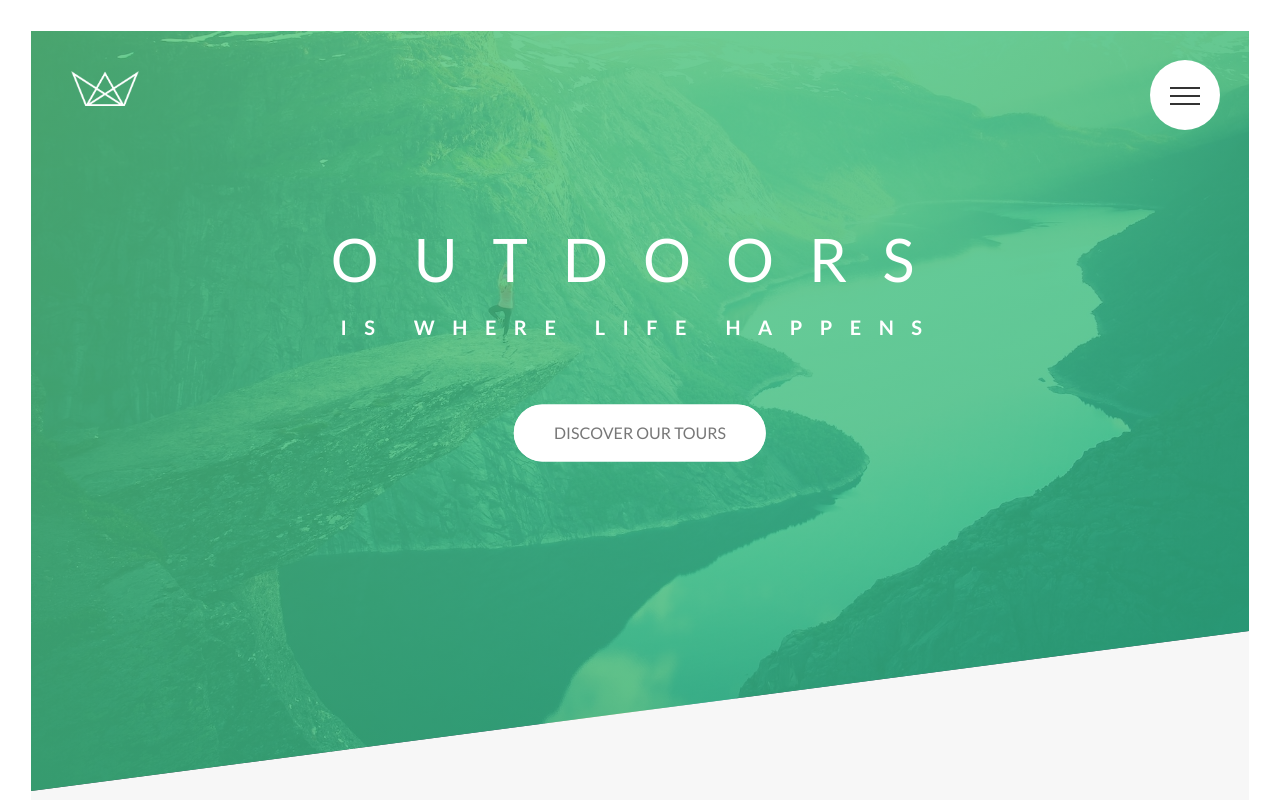
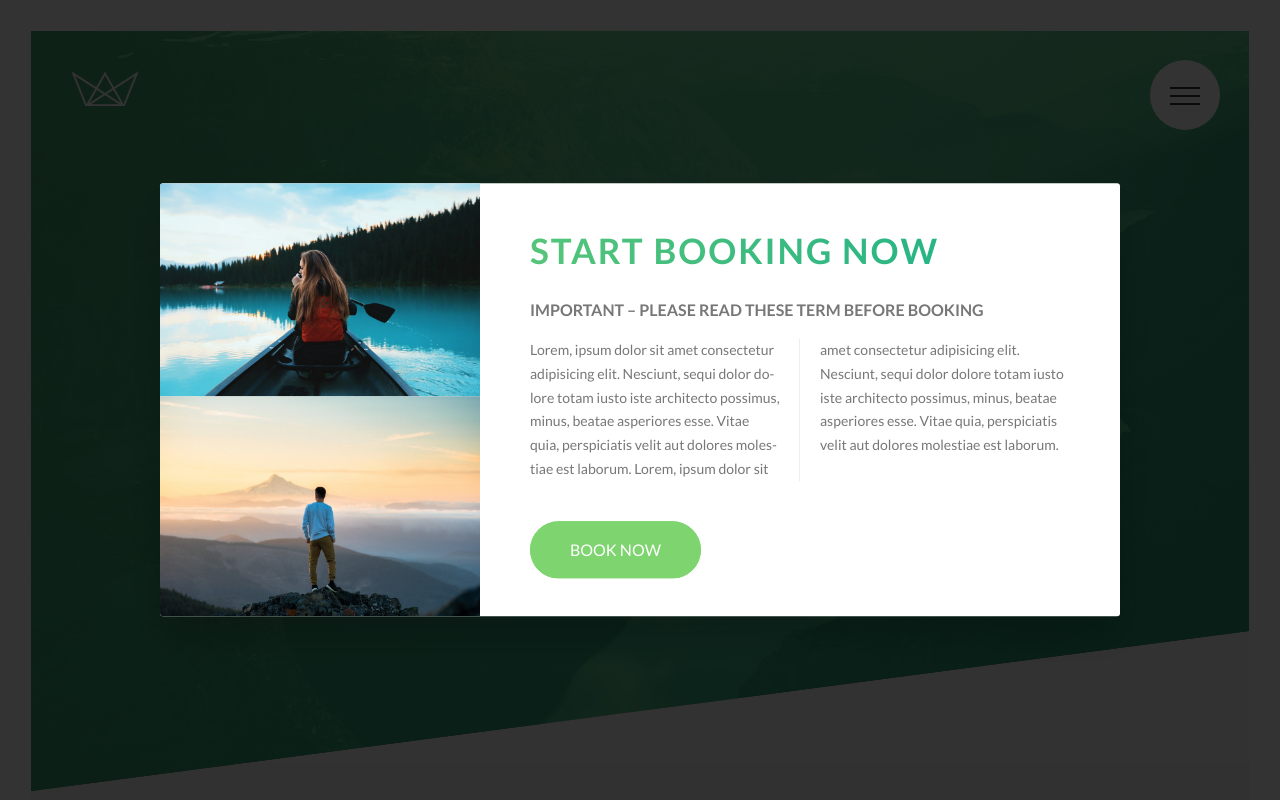
Before and after one commit to AyariAla/Natours-Sass, a website: page index.html in a window 1280 px wide. Shown: the top 800 px of the page. Drawn offline with Linux system fonts and the light colour scheme.

Commit message:
popup created and styled

```diff
--- a/index.html
+++ b/index.html
@@ -175,9 +175,8 @@
         </div>
       </section>
       <!-- END SECTION FEATURES  -->
-
+      <!-- START SECTION TOURS  -->
       <!-- .section.section-tours -->
-      <!-- START SECTION TOURS  -->
       <section class="section-tours">
         <div class="u-center-text u-margin-bottom-big">
           <h2 class="heading-secondary">Most popular tours</h2>
@@ -449,7 +448,30 @@
 
     <!-- START POPUP -->
     <div class="popup">
-      <div class="popup__content"></div>
+      <div class="popup__content">
+        <div class="popup__left">
+          <img src="img/nat-8.jpg" alt="Tour photo" class="popup__img" />
+          <img src="img/nat-9.jpg" alt="Tour photo" class="popup__img" />
+        </div>
+        <div class="popup__right">
+          <h2 class="heading-secondary u-margin-bottom-small">
+            Start booking now
+          </h2>
+          <h3 class="heading-tertiary u-margin-bottom-small">
+            Important &ndash; Please read these term before booking
+          </h3>
+          <p class="popup__text">
+            Lorem, ipsum dolor sit amet consectetur adipisicing elit. Nesciunt,
+            sequi dolor dolore totam iusto iste architecto possimus, minus,
+            beatae asperiores esse. Vitae quia, perspiciatis velit aut dolores
+            molestiae est laborum. Lorem, ipsum dolor sit amet consectetur
+            adipisicing elit. Nesciunt, sequi dolor dolore totam iusto iste
+            architecto possimus, minus, beatae asperiores esse. Vitae quia,
+            perspiciatis velit aut dolores molestiae est laborum.
+          </p>
+          <a href="#" class="btn btn--green">Book now</a>
+        </div>
+      </div>
     </div>
     <!-- END POPUP -->
 
--- a/sass/components/_popup.scss
+++ b/sass/components/_popup.scss
@@ -1,8 +1,57 @@
 .popup {
-  background-color: $color-black;
-  position: relative;
+  height: 100vh;
+  width: 100%;
+  background-color: rgba($color-black, 0.8);
+  position: fixed;
+  top: 0;
+  left: 0;
+  z-index: 5000;
 
   &__content {
     @include centerHorizontalVertical;
+    background-color: $color-white;
+    width: 75%;
+    box-shadow: 0 2rem 4rem rgba($color-black, 0.2);
+    border-radius: 3px;
+    //here table is used to align both __left and __right
+    //  and then use vertical align in __right to center its content
+    display: table;
+    overflow: hidden;
+  }
+
+  &__left {
+    width: 33.333333%;
+    display: table-cell;
+  }
+
+  &__right {
+    width: 66.6666667%;
+    display: table-cell;
+    vertical-align: middle;
+    padding: 3rem 5rem;
+  }
+
+  &__img {
+    display: block;
+    width: 100%;
+  }
+
+  &__text {
+    font-size: 1.4rem;
+    margin-bottom: 4rem;
+    // text splitting in two colums
+    column-count: 2;
+    column-gap: 4rem;
+    column-rule: 1px solid $color-grey-light-2;
+    -moz-column-count: 2;
+    -moz-column-gap: 4rem;
+    -moz-column-rule: 1px solid $color-grey-light-2;
+    //to enable hyphenation
+    hyphens: auto;
+
+    //borwser support
+    -moz-hyphens: auto;
+    -ms-hyphens: auto;
+    -webkit-hyphens: auto;
   }
 }
--- a/sass/main.scss
+++ b/sass/main.scss
@@ -13,6 +13,7 @@
 @import 'components/composition';
 @import 'components/feature-box';
 @import 'components/form';
+@import 'components/popup';
 @import 'components/story';
 
 @import 'layout/footer';
```
Also changed, not shown: css/style.css, 1 other file.
